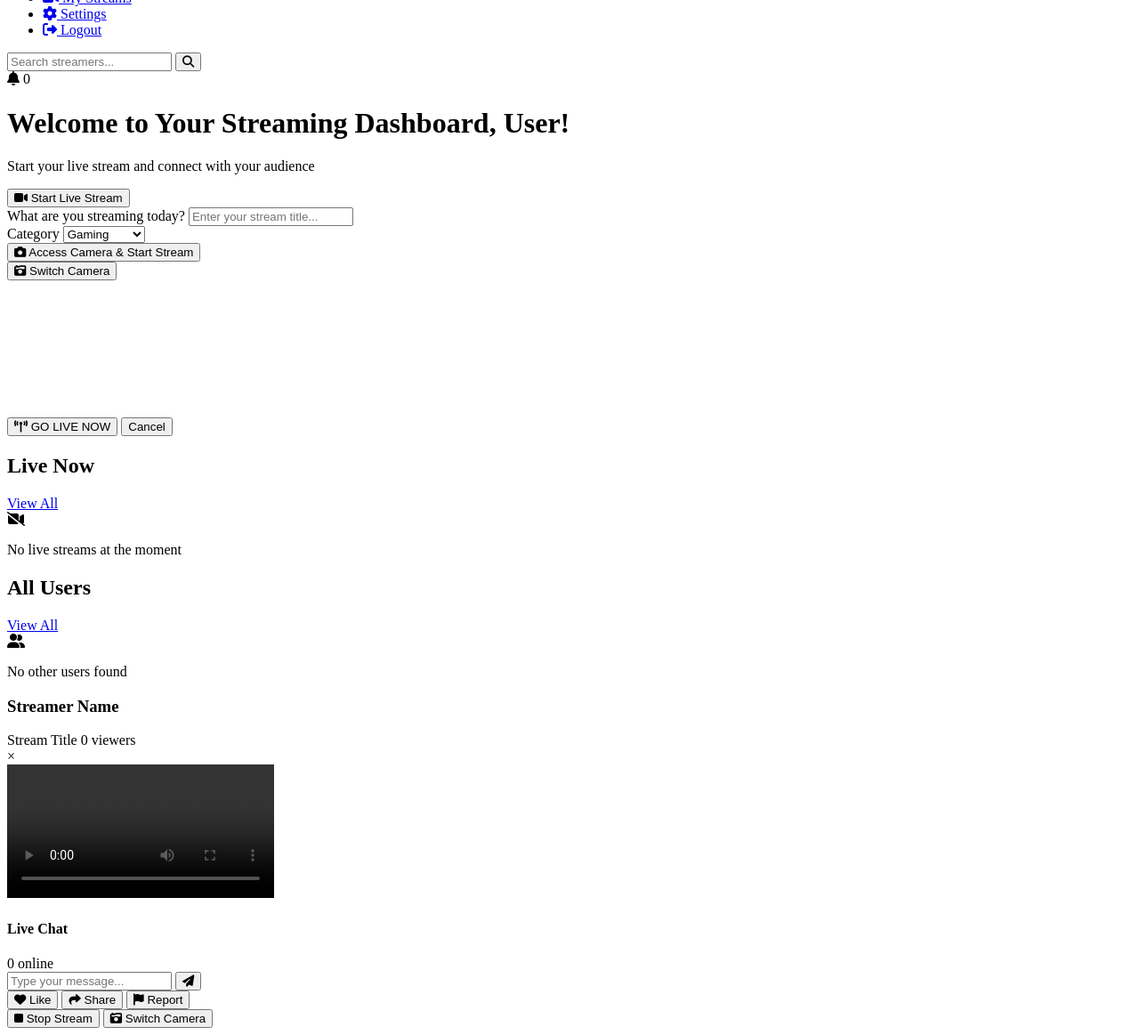
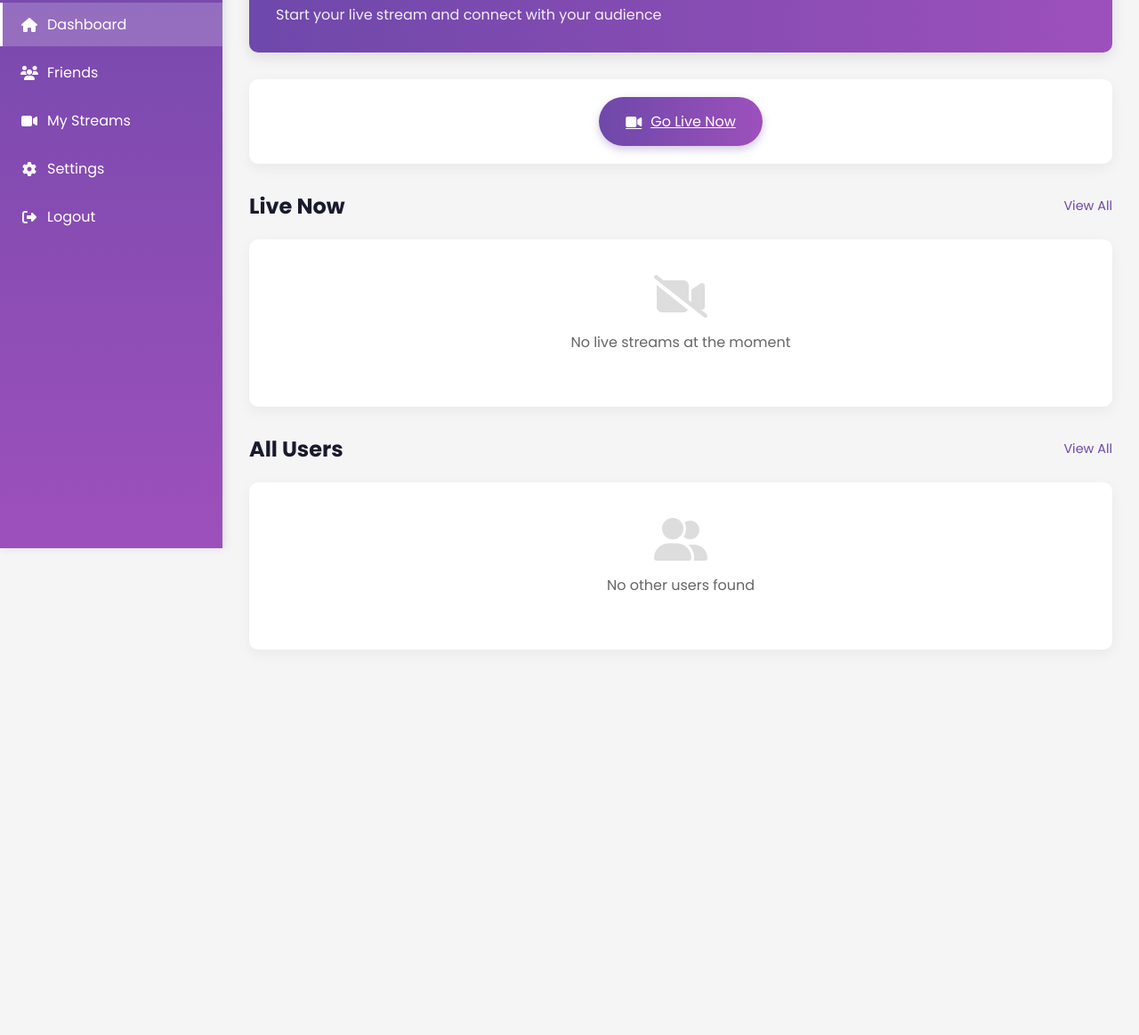
Before and after one commit to Phi-star/saliufamilylivestream, a website: page dashboard.html in a window 1280 px wide. Shown: the part 184-1347 px from the top of the page at 89% size. After the commit the page ends 974 px from the top, so only its background shows below. Drawn offline with Linux system fonts and the light colour scheme.

Commit message:
Update dashboard.html

```diff
--- a/dashboard.html
+++ b/dashboard.html
@@ -3,12 +3,10 @@
 <head>
     <meta charset="UTF-8">
     <meta name="viewport" content="width=device-width, initial-scale=1.0">
-    <title>Saliu Family | Live Streaming Dashboard</title>
+    <title>Saliu Family | Dashboard</title>
     <link rel="stylesheet" href="https://cdnjs.cloudflare.com/ajax/libs/font-awesome/6.4.0/css/all.min.css">
     <link href="https://fonts.googleapis.com/css2?family=Poppins:wght@300;400;500;600;700&display=swap" rel="stylesheet">
-    <style>
-        <link rel="stylesheet" href="dashboard.css">
-    </style>
+    <link rel="stylesheet" href="dashboard.css">
 </head>
 <body>
     <div class="dashboard-container">
@@ -62,47 +60,10 @@
 
                 <!-- Stream Controls -->
                 <div class="stream-controls">
-                    <button id="startStreamBtn" class="stream-btn">
+                    <a href="live.html" id="startStreamBtn" class="stream-btn">
                         <i class="fas fa-video"></i>
-                        <span>Start Live Stream</span>
-                    </button>
-                    <div id="streamSetup" class="hidden">
-                        <div class="stream-options">
-                            <div class="form-group">
-                                <label for="streamTitle">What are you streaming today?</label>
-                                <input type="text" id="streamTitle" placeholder="Enter your stream title...">
-                            </div>
-                            <div class="form-group">
-                                <label for="streamCategory">Category</label>
-                                <select id="streamCategory">
-                                    <option value="gaming">Gaming</option>
-                                    <option value="music">Music</option>
-                                    <option value="talk">Just Talking</option>
-                                    <option value="education">Education</option>
-                                    <option value="other">Other</option>
-                                </select>
-                            </div>
-                            <button id="accessCameraBtn" class="stream-btn full-width">
-                                <i class="fas fa-camera"></i>
-                                <span>Access Camera & Start Stream</span>
-                            </button>
-                        </div>
-                        <div id="streamPreview" class="hidden">
-                            <div class="camera-controls">
-                                <button id="switchCameraBtn" class="camera-switch-btn">
-                                    <i class="fas fa-camera-retro"></i> Switch Camera
-                                </button>
-                            </div>
-                            <video id="livePreview" autoplay muted></video>
-                            <div class="stream-actions">
-                                <button id="goLiveBtn" class="go-live-btn">
-                                    <i class="fas fa-broadcast-tower"></i>
-                                    <span>GO LIVE NOW</span>
-                                </button>
-                                <button id="cancelStreamBtn" class="cancel-btn">Cancel</button>
-                            </div>
-                        </div>
-                    </div>
+                        <span>Go Live Now</span>
+                    </a>
                 </div>
 
                 <!-- Current Live Streams -->
@@ -136,53 +97,16 @@
         </div>
     </div>
 
-    <!-- Stream Viewer Modal -->
-    <div class="stream-modal hidden" id="streamModal">
-        <div class="stream-modal-content">
-            <div class="stream-header">
-                <h3 id="streamerName">Streamer Name</h3>
-                <div class="stream-info">
-                    <span id="streamTitleDisplay">Stream Title</span>
-                    <span id="viewerCount">0 viewers</span>
-                </div>
-                <span class="close-stream">&times;</span>
+    <!-- Notification Toast -->
+    <div class="notification-toast hidden" id="notificationToast">
+        <div class="toast-content">
+            <div class="toast-icon">
+                <i class="fas fa-bell"></i>
             </div>
-            <div class="stream-video-container">
-                <video id="streamViewer" autoplay controls></video>
-                <div class="stream-chat">
-                    <div class="chat-header">
-                        <h4>Live Chat</h4>
-                        <span id="onlineCount">0 online</span>
-                    </div>
-                    <div class="chat-messages" id="chatMessages">
-                        <!-- Chat messages will appear here -->
-                    </div>
-                    <div class="chat-input">
-                        <input type="text" placeholder="Type your message..." id="chatInput">
-                        <button id="sendMessageBtn"><i class="fas fa-paper-plane"></i></button>
-                    </div>
-                </div>
-            </div>
-            <div class="stream-actions">
-                <button id="likeStreamBtn"><i class="fas fa-heart"></i> Like</button>
-                <button id="shareStreamBtn"><i class="fas fa-share"></i> Share</button>
-                <button id="reportStreamBtn"><i class="fas fa-flag"></i> Report</button>
-            </div>
+            <div class="toast-message" id="toastMessage"></div>
         </div>
     </div>
 
-    <!-- Streaming Controls -->
-    <div id="streamingControls" class="streaming-controls hidden">
-        <button id="stopStreamBtn">
-            <i class="fas fa-stop"></i> Stop Stream
-        </button>
-        <button id="switchCameraBtn" class="streaming">
-            <i class="fas fa-camera-retro"></i> Switch Camera
-        </button>
-    </div>
-
-    <script>
-       <script src="dashboard.js"></script>
-    </script>
+    <script src="dashboard.js"></script>
 </body>
-</html>
+                                                                                   </html
```
